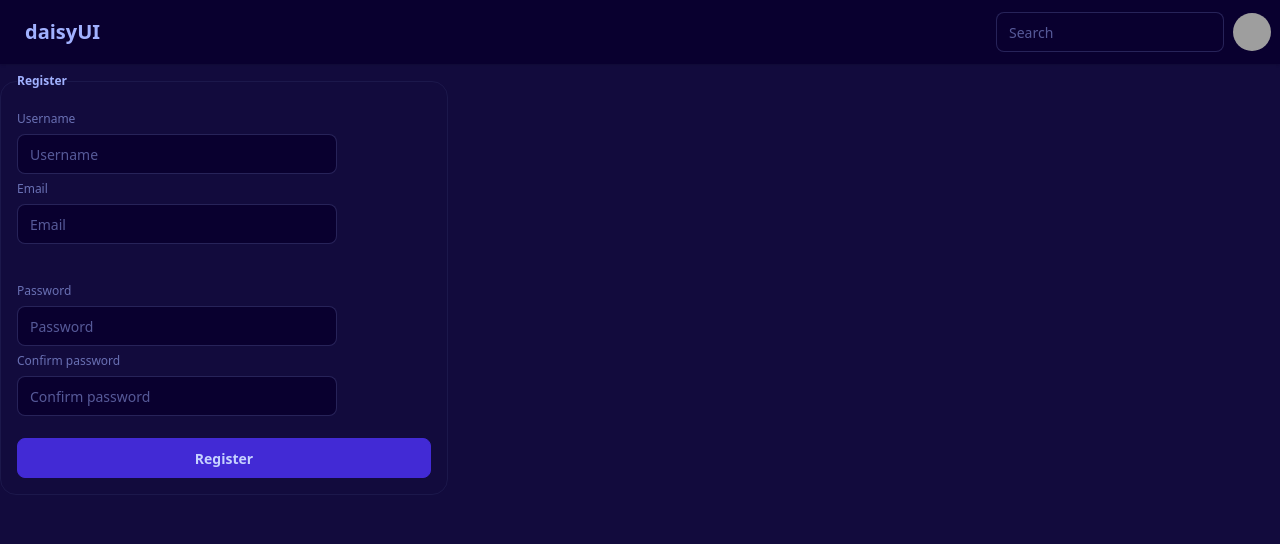
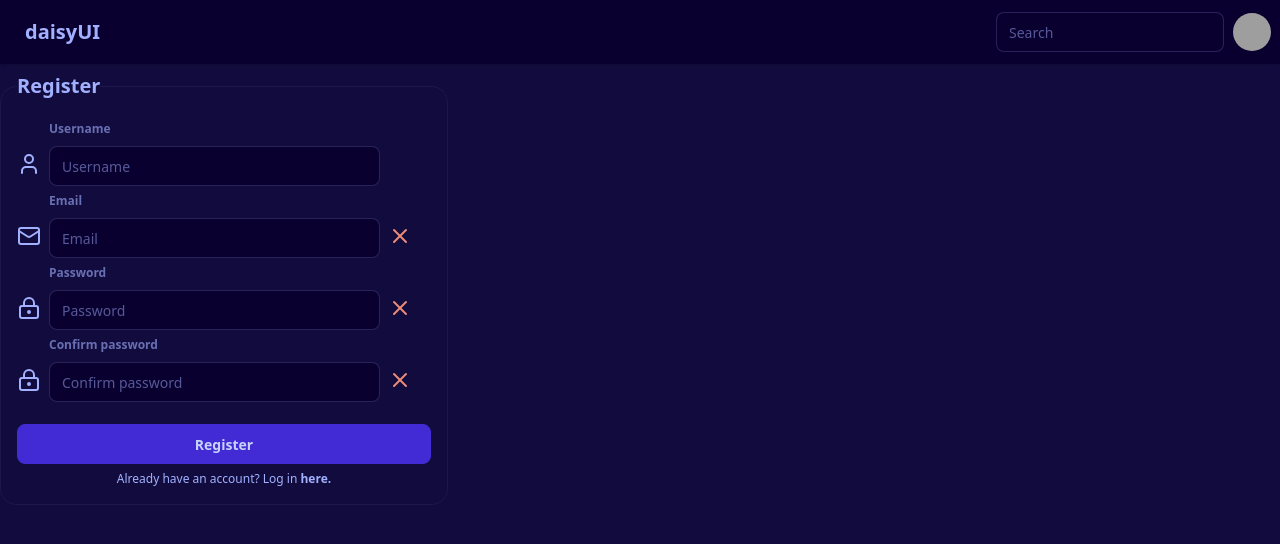
Before and after one commit to qreedence/NextGameClient, a React (Vite) app: page / in a window 1280 px wide. Shown: the top 544 px of the page. Built offline with nearby package versions, Linux system fonts and the light colour scheme; grey boxes are pictures that could not be loaded.

Commit message:
Implement registercomponent with error handling

```diff
--- a/package.json
+++ b/package.json
@@ -15,6 +15,7 @@
     "@tanstack/react-query": "^5.65.1",
     "axios": "^1.7.9",
     "daisyui": "^5.0.0-beta.5",
+    "lucide-react": "^0.474.0",
     "openapi-typescript-codegen": "^0.29.0",
     "react": "^18.3.1",
     "react-dom": "^18.3.1",
--- a/src/components/auth/RegisterComponent.tsx
+++ b/src/components/auth/RegisterComponent.tsx
@@ -1,6 +1,11 @@
 import { useState } from "react";
 import { ApiError, AuthService, RegisterDTO } from "../../apiclient";
 import AlertError from "../ui/AlertError";
+import { LockKeyhole, Mail, User} from "lucide-react";
+import AlertSuccess from "../ui/AlertSuccess";
+import FormValidationIcon from "../ui/FormValidationIcon";
+import { validationService } from "../../services/validationService";
+import Input from "../ui/Input";
 
 const RegisterComponent = () => {
     const [registerDTO, setRegisterDTO] = useState<RegisterDTO>({
@@ -11,13 +16,29 @@ const RegisterComponent = () => {
     const [confirmPassword, setConfirmPassword] = useState<string>("");
     const [loading, setLoading] = useState<boolean>(false);
     const [errors, setErrors] = useState<string[]>([]);
-    //TODO:Keep working here
-    const [success, setSuccess] = useState<string>("");
+    const [success, setSuccess] = useState<boolean>(false);
+
+    const validEmail = validationService.validateEmail(registerDTO.email);
+    const validPassword = validationService.validatePassword(registerDTO.password);
+    const passwordsMatch = validationService.validatePasswordsMatch(registerDTO.password, confirmPassword);
 
     const handleSubmit = async (e: React.FormEvent) => {
         e.preventDefault();
+        setErrors([]);
+        setSuccess(false);
 
-        if (registerDTO.password !== confirmPassword) {
+        if (!validEmail) {
+            setErrors(["Invalid email format."]);
+            return;
+        }
+
+        if (!validPassword){
+            setErrors(["Passwords must be at least 8 characters."]);
+            return;
+        }
+
+        if (!passwordsMatch) {
+            setErrors(["Passwords do not match."])
             return;
         }
 
@@ -26,15 +47,13 @@ const RegisterComponent = () => {
           await AuthService.registerUser(registerDTO);
           setRegisterDTO({ email: "", userName: "", password: "" });
           setConfirmPassword("");
+          setSuccess(true);
         } catch (err) {
-            console.error("API Error:", err);
-
             if (err instanceof ApiError && err.body) {
-                // Extract errors from API response
                 const errorMessages = err.body.map((e: { description: string }) => e.description);
                 setErrors(errorMessages);
             } else {
-                setErrors(["Something went wrong. Please try again."]); // Fallback error
+                setErrors(["Something went wrong. Please try again."]);
             }
         } finally {
           setLoading(false)
@@ -44,68 +63,59 @@ const RegisterComponent = () => {
     return (
         <form>
             <fieldset className="fieldset w-md bg-base-200 border border-base-300 p-4 rounded-box">
-                <legend className="fieldset-legend">Register</legend>
-                <label className="fieldset-label" htmlFor="username">Username</label>
-                <input
-                    type="text"
-                    id="username"
-                    placeholder="Username"
+                <legend className="fieldset-legend text-xl font-bold">Register</legend>
+                        <Input
+                            id={"username"}
+                            icon={<User className="mb-2.5"/>}
+                            label={"Username"}
+                            type={"text"}
                             value={registerDTO.userName}
                             onChange={(e) =>
-                        setRegisterDTO((prev) => ({
-                            ...prev,
-                            userName: e.target.value }))}
-                    className="input"
-                    required
+                                setRegisterDTO((prev) => ({...prev, userName: e.target.value,}))}
                             />
-                <label className="fieldset-label" htmlFor="email">Email</label>
-                <input
-                   type="email"
-                   id="email"
-                   placeholder="Email"
+                        <Input
+                            id={"email"}
+                            icon={<Mail className="mb-2.5"/>}
+                            label={"Email"}
+                            type={"email"}
                             value={registerDTO.email}
                             onChange={(e) =>
-                     setRegisterDTO((prev) => ({
-                       ...prev,
-                       email: e.target.value,
-                     }))
-                    }
-                    className="input validator"
-                    required
+                                setRegisterDTO((prev) => ({...prev, email: e.target.value,}))}
+                            validationIcon={<FormValidationIcon valid={validEmail}/>}
                             />
-                <div className="validator-hint">Enter valid email address</div>
-                <label className="fieldset-label" htmlFor="password">Password</label>
-                <input
-                    type="password"
-                    id="password"
-                    placeholder="Password"
+                        <Input
+                            id={"password"}
+                            icon={<LockKeyhole className="mb-2.5"/>}
+                            label={"Password"}
+                            type={"password"}
                             value={registerDTO.password}
                             onChange={(e) =>
-                        setRegisterDTO((prev) => ({
-                            ...prev,
-                            password: e.target.value }))}
-                    className="input"
-                    required
+                                setRegisterDTO((prev) => ({...prev, password: e.target.value,}))}
+                            validationIcon={<FormValidationIcon valid={validPassword}/>}
                             />
-                <label className="fieldset-label" htmlFor="confirmPassword">Confirm password</label>
-                <input
-                    type="password"
-                    id="confirmPassword"
-                    placeholder="Confirm password"
+                        <Input
+                            id={"confirmPassword"}
+                            icon={<LockKeyhole className="mb-2.5"/>}
+                            label={"Confirm password"}
+                            type={"password"}
                             value={confirmPassword}
                             onChange={(e) => setConfirmPassword(e.target.value)}
-                    className="input"
-                    required
+                            validationIcon={<FormValidationIcon valid={passwordsMatch}/>}
                             />
                 {errors.length > 0 && (
                     <AlertError errorMessages={errors}/>
                 )}
-                {loading === true ?
-                    <button className="btn btn-neutral mt-4">
+                {success && (
+                    <AlertSuccess successMessage={"Successfully registered. You can now "} url="https://www.google.com" linkText="log in."/>
+                )}
+                {loading === true && !success
+                    ? <button disabled className="btn btn-neutral mt-4">
                         <span className="loading loading-spinner"></span>
-                    </button> :
-                    <button type="submit" onClick={handleSubmit} className="btn btn-neutral mt-4">Register</button>
+                            Registering
+                      </button>
+                    : <button type="submit" onClick={handleSubmit} className="btn btn-neutral mt-4">Register</button>
                 }
+                <p className="text-center">Already have an account? Log in <a className="link link-hover font-bold" href="#">here.</a></p>
             </fieldset>
         </form>
     )};
--- a/src/components/ui/AlertSuccess.tsx
+++ b/src/components/ui/AlertSuccess.tsx
@@ -1,10 +1,20 @@
-const AlertSuccess = (successMessage : string) => {
+interface AlertSuccessProps{
+    successMessage: string;
+    url?: string;
+    linkText?: string;
+}
+
+const AlertSuccess = ({successMessage, url, linkText} : AlertSuccessProps) => {
     return (
-        <div role="alert" className="alert alert-success">
+        <div role="alert" className="alert alert-success mt-2 flex justify-center">
             <svg xmlns="http://www.w3.org/2000/svg" className="h-6 w-6 shrink-0 stroke-current" fill="none" viewBox="0 0 24 24">
                 <path strokeLinecap="round" strokeLinejoin="round" strokeWidth="2" d="M9 12l2 2 4-4m6 2a9 9 0 11-18 0 9 9 0 0118 0z" />
             </svg>
-            <span>{successMessage}</span>
+            <span>
+                {successMessage} {url && linkText && (
+                    <a href={url} className="link link-hover font-bold">{linkText}</a>
+                )}
+            </span>
         </div>
     )
 };
--- /dev/null
+++ b/src/components/ui/FormValidationIcon.tsx
@@ -0,0 +1,18 @@
+import { Check, X } from "lucide-react"
+
+interface FormValidationIconProps{
+    valid: boolean,
+}
+
+const FormValidationIcon = ({valid} : FormValidationIconProps) => {
+    return (
+        <>
+            {valid
+            ? (<Check className="mb-2.5 text-success"/>)
+            : (<X className="mb-2.5 text-error"/>)
+            }
+        </>
+    )
+}
+
+export default FormValidationIcon;
--- /dev/null
+++ b/src/components/ui/Input.tsx
@@ -0,0 +1,38 @@
+import React from "react";
+
+interface InputFieldProps {
+    id: string;
+    label: string;
+    type: string;
+    value: string;
+    onChange: (e: React.ChangeEvent<HTMLInputElement>) => void;
+    validationIcon?: React.ReactNode;
+    icon?: React.ReactNode;
+    pattern?: string;
+  }
+
+  const InputField = ({ id, icon, label, type, value, onChange, validationIcon, pattern }: InputFieldProps) => {
+    return (
+        <div className="flex flex-row items-end gap-2">
+            {icon}
+            <div className="flex flex-col gap-2 w-4/5 ">
+                <label className="fieldset-label font-bold text-md" htmlFor={id}>
+                    {label}
+                </label>
+                <input
+                    type={type}
+                    id={id}
+                    placeholder={label}
+                    value={value}
+                    onChange={onChange}
+                    className="input w-full"
+                    required
+                    pattern={pattern}
+                />
+            </div>
+            {validationIcon}
+        </div>
+    )
+  };
+
+  export default InputField;
--- /dev/null
+++ b/src/services/validationService.ts
@@ -0,0 +1,25 @@
+export class validationService{
+    public static validateEmail = (email : string) => {
+        const emailRegex = /^[^\s@]+@[^\s@]+\.[^\s@]+$/;
+        if (emailRegex.test(email)) {
+            return true;
+        }
+        return false;
+    }
+
+    public static validatePassword = (password : string) => {
+        if (password.length >= 8){
+            return true;
+        }
+        return false;
+    }
+
+    public static validatePasswordsMatch = (password : string, confirmPassword : string) => {
+        if (this.validatePassword(password)){
+            if (password === confirmPassword){
+                return true;
+            }
+        }
+        return false;
+    }
+}
```
Also changed, not shown: src/components/ui/AlertError.tsx (+6 -8 lines), 1 other file (tests, documents, lock files or other folders). Lines whose indentation alone changed are shown as unchanged.
